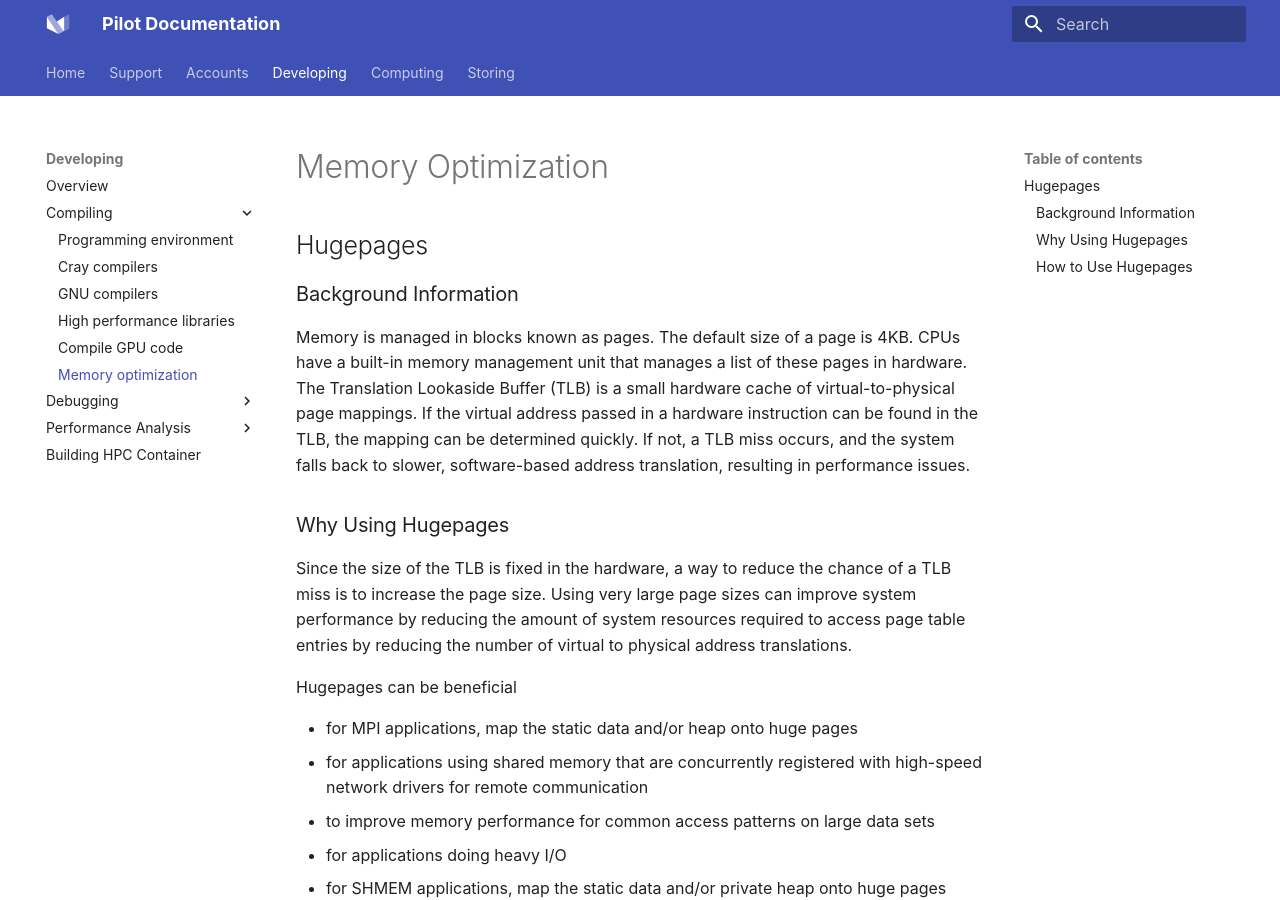
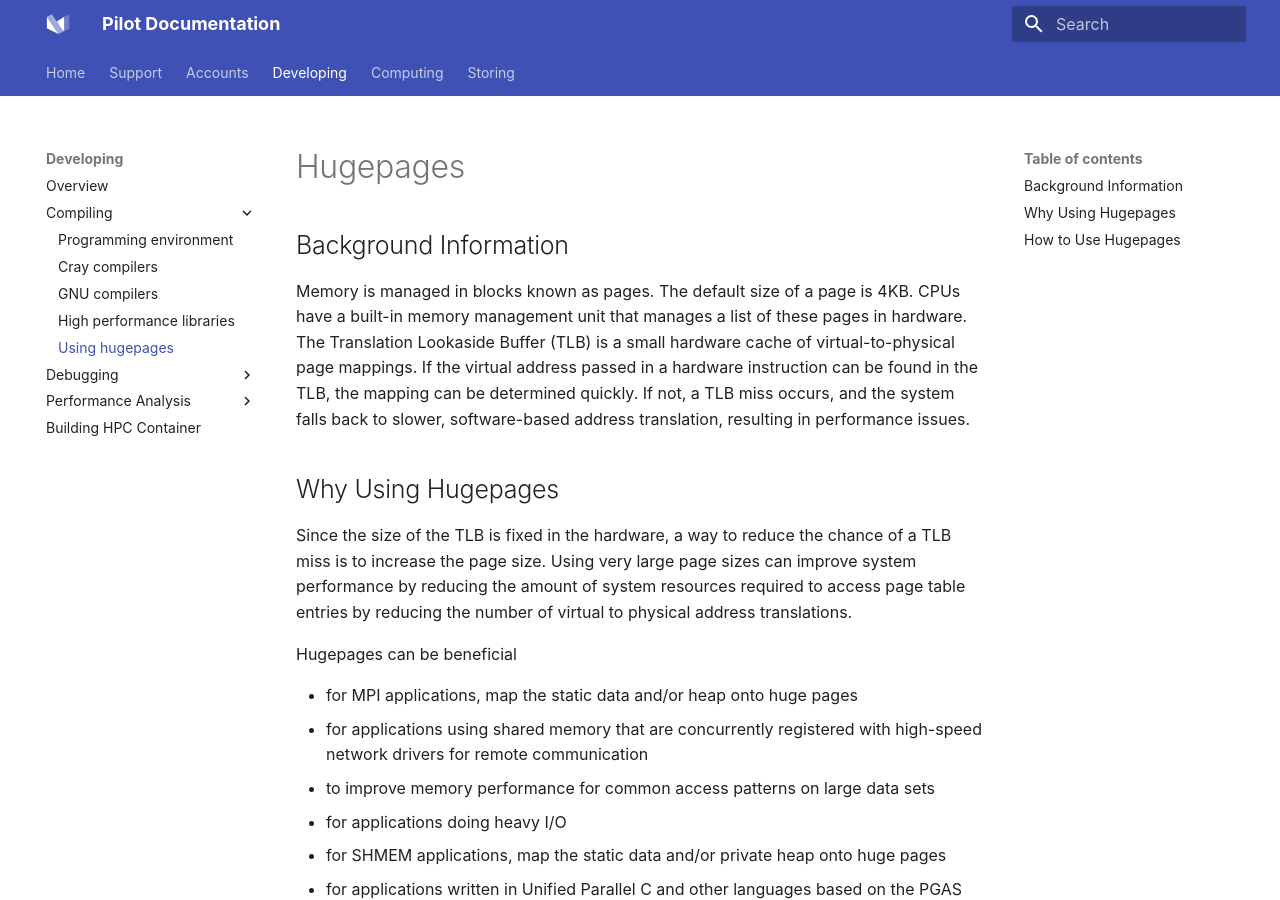
Before and after one commit to Lumi-supercomputer/lumi-userguide, an MkDocs documentation site: the page built from docs/development/compiling/hugepages.md, in a window 1280 px wide and 900 px high. Built offline with MkDocs 1.6.1 and Material for MkDocs 9.7.7, drawn with Linux system fonts in a browser that asks for light colours; some web fonts are replaced.

Commit message:
restructuring: hugepages

```diff
--- a/docs/development/compiling/memory.md
+++ b/docs/development/compiling/hugepages.md
@@ -1,8 +1,6 @@
-# Memory Optimization
+# Hugepages
 
-## Hugepages
-
-### Background Information
+## Background Information
 
 Memory is managed in blocks known as pages. The default size of a page is 4KB.
 CPUs have a built-in memory management unit that manages a list of these pages
@@ -12,7 +10,7 @@ hardware instruction can be found in the TLB, the mapping can be determined
 quickly. If not, a TLB miss occurs, and the system falls back to slower,
 software-based address translation, resulting in performance issues.
 
-### Why Using Hugepages
+## Why Using Hugepages
 
 Since the size of the TLB is fixed in the hardware, a way to reduce the chance
 of a TLB miss is to increase the page size. Using very large page sizes can
@@ -33,7 +31,7 @@ Hugepages can be beneficial
   the PGAS programming model, to map the static data and/or private heap onto
   huge pages
 
-### How to Use Hugepages
+## How to Use Hugepages
 
 To use hugepages load the module corresponding to the page size you wish to
 use. For example to use a page size of 2MB
--- a/mkdocs.yml
+++ b/mkdocs.yml
@@ -34,8 +34,7 @@ nav:
       - Cray compilers: development/compiling/cce.md
       - GNU compilers: development/compiling/gnu.md
       - High performance libraries: development/compiling/libraries.md
-      - Compile GPU code: development/compiling/gpu.md
-      - Memory optimization: development/compiling/memory.md
+      - Using hugepages: development/compiling/hugepages.md
     - Debugging:
       - Debugging: development/debugging/gdb4hpc.md
       - Memory debugging: development/debugging/valgrind4hpc.md
```
